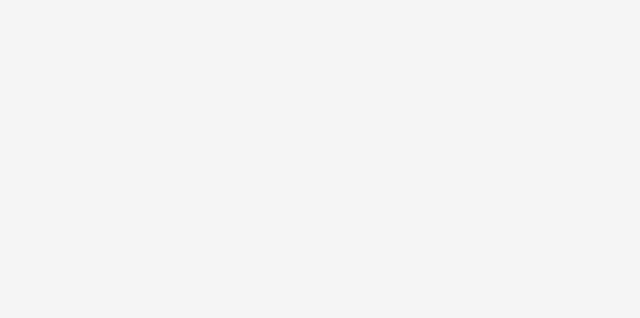
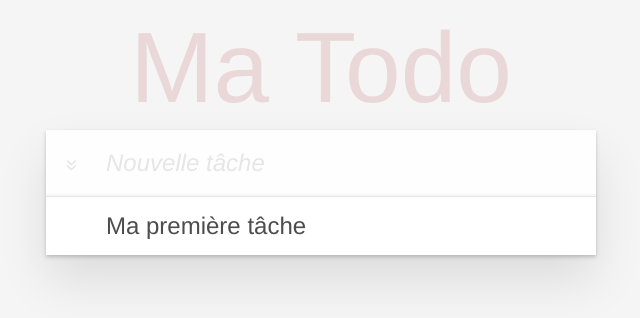
Before and after one commit to elebeaup/todomvc, a website: page app/index.html in a window 1280 px wide. Shown: the whole page, without its empty margins (319-959 px from the left). Drawn offline with nearby package versions, Linux system fonts and the light colour scheme.

Commit message:
Création du template static

```diff
--- a/app/index.html
+++ b/app/index.html
@@ -8,6 +8,31 @@
 </head>
 
 <body>
+    <section id="todoapp">
+        <header id="header">
+            <h1>Ma Todo</h1>
+            <form id="todo-form" autocomplete="off">
+                <input id="new-todo" placeholder="Nouvelle tâche" autofocus>
+            </form>
+        </header>
+        <section id="main">
+            <input type="checkbox" id="toggle-all">
+            <label for="toggle-all"></label>
+            <ul id="todo-list">
+                <!-- li class="completed" ou li class="editing" -->
+                <li>
+                    <div class="view">
+                        <input type="checkbox" class="toggle">
+                        <label>Ma première tâche</label>
+                        <button class="destroy"></button>
+                    </div>
+                    <form>
+                        <input class="edit"></input>
+                    </form>
+                </li>
+            </ul>
+        </section>
+    </section>
     <script src="/bower_components/angular/angular.min.js"></script>
 </body>
 
```
